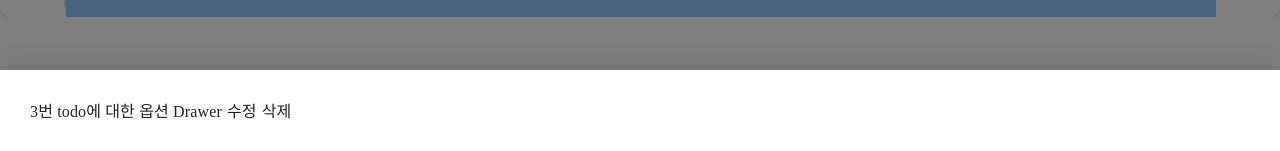
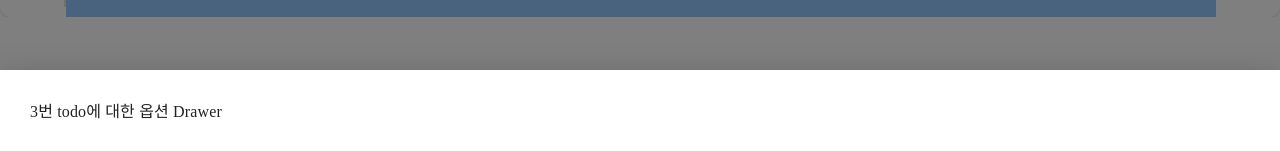
Before and after one commit to jihyeon2434/todoappExamTest1_2024_0513_2_ojh, a Next.js app: page / in a window 1280 px wide. Both pictures are taken after a click on the button 1248 px from the left and 358 px from the top of the page. Shown: the part 646-797 px from the top of the page. Built offline with nearby package versions, Linux system fonts and the light colour scheme; a web font is replaced by a local one.

Commit message:
TodoOptionDrawer컴포넌트 생성

```diff
--- a/src/app/page.js
+++ b/src/app/page.js
@@ -151,23 +151,26 @@ function useTodoOptionDrawerStatus() {
   };
 }
 
+function TodoOptionDrawer({ status }) {
+  return (
+    <>
+      <Drawer anchor="bottom" open={status.opened} onClose={status.close}>
+        <div className="tw-p-[30px] tw-flex tw-gap-x-[5px]">
+          {status.todoId}번 todo에 대한 옵션 Drawer
+        </div>
+      </Drawer>
+    </>
+  );
+}
+
 const TodoList = ({ todosState }) => {
   const todoOptionDrawerStatus = useTodoOptionDrawerStatus();
 
   return (
     <>
-      <Drawer
-        anchor="bottom"
-        open={todoOptionDrawerStatus.opened}
-        onClose={todoOptionDrawerStatus.close}>
-        <div className="tw-p-[30px] tw-flex tw-gap-x-[5px]">
-          {todoOptionDrawerStatus.todoId}번 todo에 대한 옵션 Drawer
-          <div>수정</div>
-          <div>삭제</div>
-        </div>
-      </Drawer>
-      할 일 갯수 : {todosState.todos.length}
+      <TodoOptionDrawer status={todoOptionDrawerStatus} />
       <nav>
+        할 일 갯수 : {todosState.todos.length}
         <ul>
           {todosState.todos.map((todo, index) => (
             <TodoListItem
```
